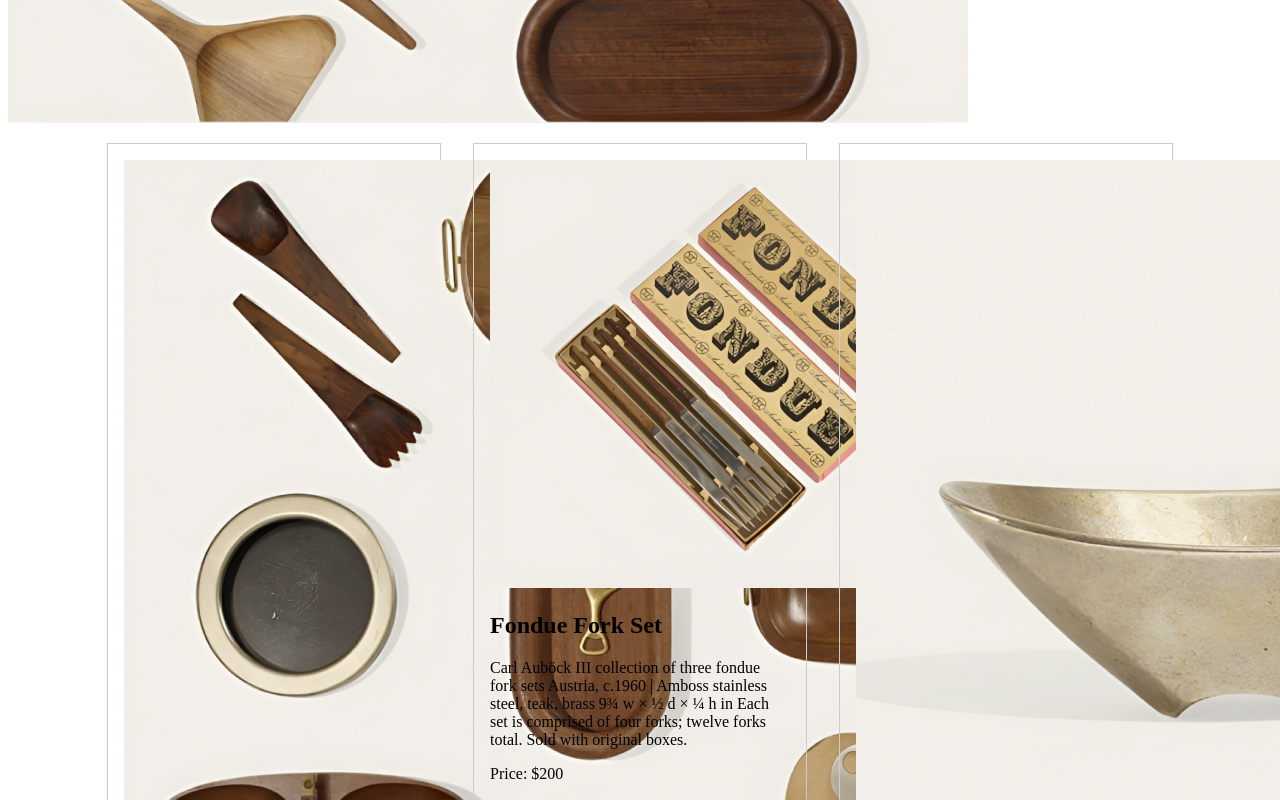
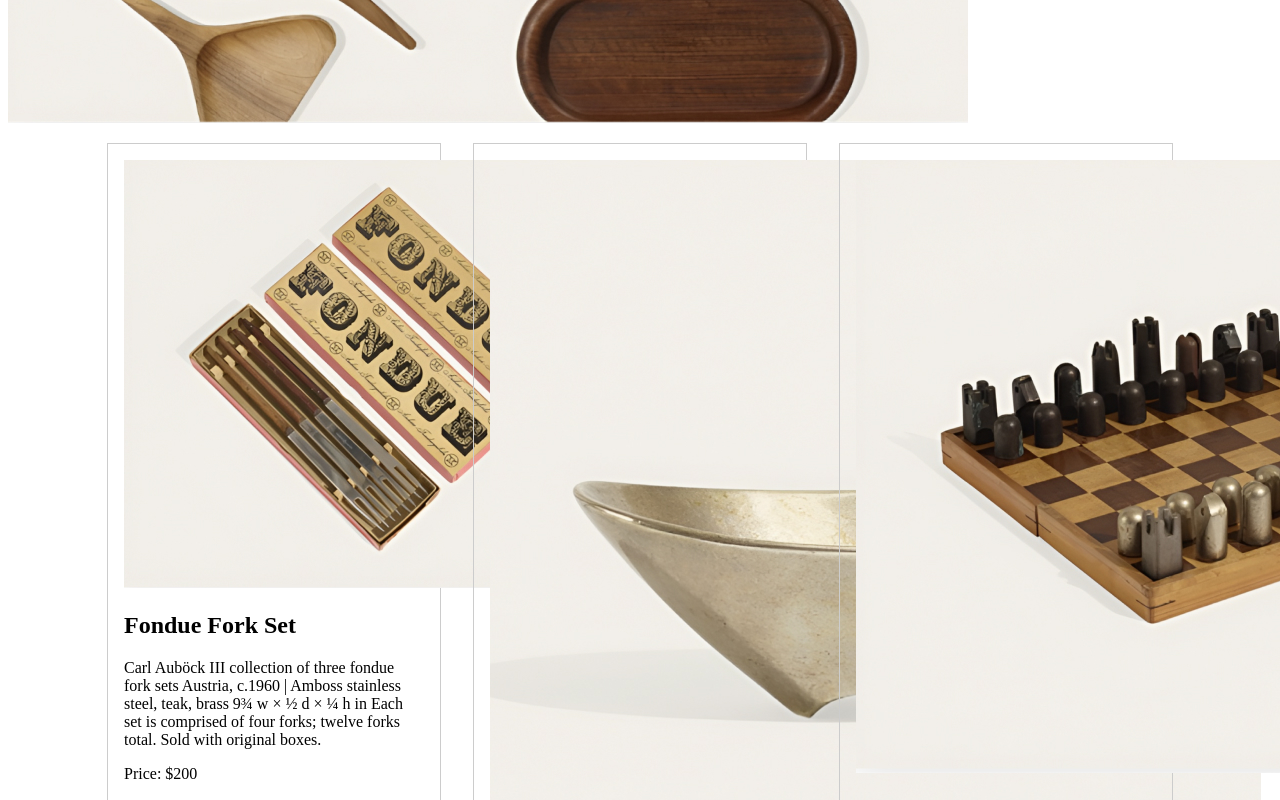
Before and after one commit to jennynguyenoberg/the-workshop, a React (Vite) app: page / in a window 1280 px wide. Shown: the part 1080-1880 px from the top of the page. Built offline with nearby package versions, Linux system fonts and the light colour scheme.

Commit message:
Remove first item from objects array in product gallery using slicemethod

```diff
--- a/src/components/ProductGallery.tsx
+++ b/src/components/ProductGallery.tsx
@@ -21,13 +21,16 @@ const ProductGallery: React.FC = () => {
     }, 1000);
   }, []);
 
+  // Create a new array without the first element
+  const productsWithoutFirst = products.slice(1);
+
   return (
     <div>
       {isLoading ? (
         <p>Loading...</p>
       ) : (
         <GalleryContainer>
-          {products.map((product) => (
+          {productsWithoutFirst.map((product) => (
             <ProductItem key={product.id} product={product} />
           ))}
         </GalleryContainer>
```
